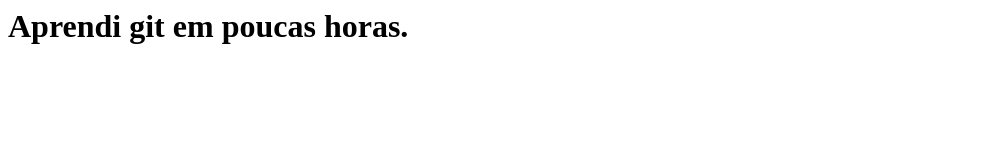
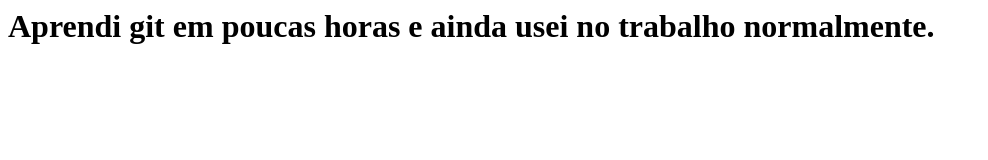
Before and after one commit to Andrio123/tutorial-git, a plain HTML site: page index.html in a window 1280 px wide. Shown: the whole page, without its empty margins (0-988 px from the left). Drawn offline with Linux system fonts and the light colour scheme.

Commit message:
change again

```diff
--- a/index.html
+++ b/index.html
@@ -1 +1 @@
-<h1>Aprendi git em poucas horas.</h1>
+<h1>Aprendi git em poucas horas e ainda usei no trabalho normalmente.</h1>
```
